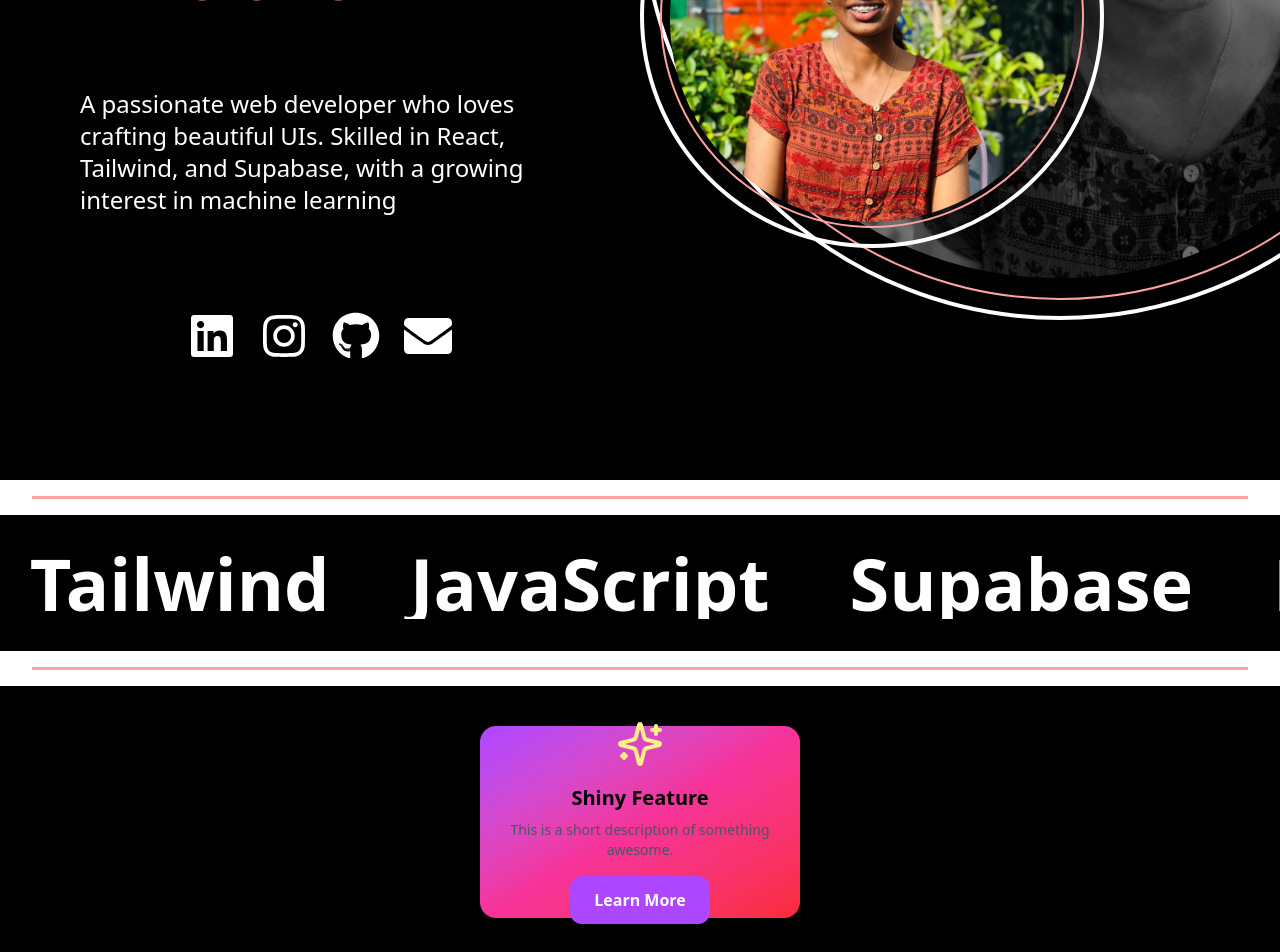
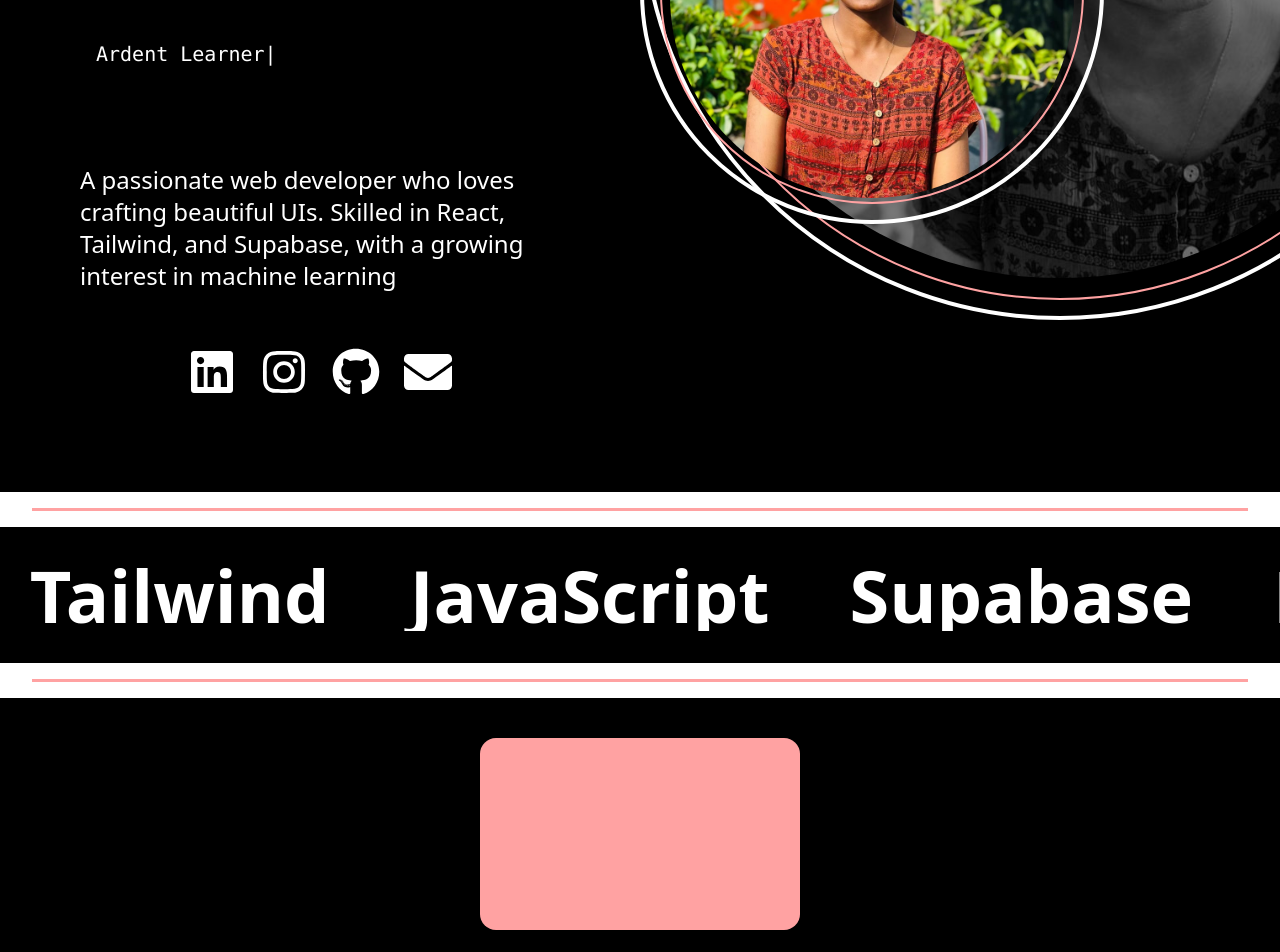
Before and after one commit to 3-stardust-7/Portfolio, a React (Vite) app: page / in a window 1280 px wide. Shown: the part 320-1272 px from the top of the page. Built offline with nearby package versions, Linux system fonts and the light colour scheme.

Commit message:
Typewriter text

```diff
--- a/src/components/TiltGlowCard.jsx
+++ b/src/components/TiltGlowCard.jsx
@@ -12,18 +12,9 @@ export default function TiltGlowCard({ title, description, icon }) {
       glarePosition="all"
       tiltMaxAngleX={15}
       tiltMaxAngleY={15}
-      className="w-80 h-48 bg-gradient-to-br from-purple-500 via-pink-500 to-red-500 rounded-2xl shadow-2xl p-6 flex flex-col justify-center items-center transition-transform duration-300"
+      className="w-80 h-48 bg-red-300 rounded-2xl shadow-2xl p-6 flex flex-col justify-center items-center transition-transform duration-300"
     >
-      <div className="flex flex-col items-center text-center">
-        <Sparkles className="w-12 h-12 text-yellow-200 mb-4" />
-        <h2 className="text-xl font-bold mb-2">Shiny Feature</h2>
-        <p className="text-gray-600 text-sm mb-4">
-          This is a short description of something awesome.
-        </p>
-        <Magnet className="px-4 py-2 bg-purple-500 text-white rounded-full hover:bg-purple-600 transition">
-          Learn More
-        </Magnet>
-      </div>
+
     </Tilt>
   );
 }
--- /dev/null
+++ b/src/components/Typewriter.jsx
@@ -0,0 +1,56 @@
+import React, { useState, useEffect } from "react";
+
+const TypewriterText = ({ phrases, speed = 100, pause = 1500 }) => {
+  const [displayedText, setDisplayedText] = useState("");
+  const [currentPhraseIndex, setCurrentPhraseIndex] = useState(0);
+  const [isDeleting, setIsDeleting] = useState(false);
+
+  useEffect(() => {
+    const currentPhrase = phrases[currentPhraseIndex];
+    let typingSpeed = speed;
+
+    let timeout;
+
+    if (isDeleting) {
+      typingSpeed /= 2;
+      timeout = setTimeout(() => {
+        setDisplayedText((prev) => prev.slice(0, -1));
+      }, typingSpeed);
+    } else {
+      timeout = setTimeout(() => {
+        setDisplayedText((prev) => currentPhrase.slice(0, prev.length + 1));
+      }, typingSpeed);
+    }
+
+    if (!isDeleting && displayedText === currentPhrase) {
+      timeout = setTimeout(() => setIsDeleting(true), pause);
+    } else if (isDeleting && displayedText === "") {
+      setIsDeleting(false);
+      setCurrentPhraseIndex((prev) => (prev + 1) % phrases.length);
+    }
+
+    return () => clearTimeout(timeout);
+  }, [displayedText, isDeleting, currentPhraseIndex, phrases, speed, pause]);
+
+  return (
+    <div className="text-xl font-mono">
+      {displayedText}
+      <span className="blinking-cursor">|</span>
+    </div>
+  );
+};
+
+export default function Typewriter() {
+  const phrases = [
+    "Web Developer",
+    "Ardent Learner",
+    "ML Enthusiast",
+    "Frontend Developer",
+  ];
+
+  return (
+    <div className="p-4">
+      <TypewriterText phrases={phrases} speed={100} pause={1500} />
+    </div>
+  );
+}
--- a/src/pages/Landing.jsx
+++ b/src/pages/Landing.jsx
@@ -4,6 +4,7 @@ import SocialIcons from "../components/Socialicons";
 import Marquee from "react-fast-marquee";
 import Footer from "../components/Footer";
 import Contact from "../components/Contact";
+import Typewriter from "../components/Typewriter";
 
 import TiltGlowCard from "../components/TiltGlowCard";
 
@@ -22,7 +23,11 @@ const Landing = () => {
             <h1 className="mt-40 px-20 text-7xl font-bold animate-fade-in-up">
               Hey! I'm <span className="text-red-300">Kirubha</span>
             </h1>
-            <p className="p-20 font-light text-2xl">
+            <div className="flex flex-row px-20 py-10 font-light text-2xl">
+
+              <Typewriter />
+            </div>
+            <p className="py-10 px-20 font-light text-2xl">
               A passionate web developer who loves crafting beautiful UIs.
               Skilled in React, Tailwind, and Supabase, with a growing interest
               in machine learning
--- a/src/pages/Projects.jsx
+++ b/src/pages/Projects.jsx
@@ -103,19 +103,19 @@ const projectsData = [
         >
           <div className="container mx-auto  px-6">
             {/* Projects Grid */}
-            <div className="grid grid-cols-1 gap-20 lg:p-20">
+            <div className="grid md:grid-cols-2 gap-10 lg:p-20">
               {" "}
               {/* Only 1 column for all screen sizes */}
               {projectsData.map((project) => (
                 <div
                   key={project.id}
-                  className="bg-white lg:w-4/5 mx-auto rounded-2xl shadow-lg overflow-hidden transform hover:scale-105 transition duration-300"
+                  className="bg-white mx-auto rounded-2xl shadow-lg overflow-hidden transform hover:scale-105 transition duration-300"
                 >
                   {/* Project Image */}
                   <img
                     src={project.image}
                     alt={project.title}
-                    className="w-full sm:h-100 lg:h-150 p-2 rounded-2xl object-cover"
+                    className="w-full sm:h-100 lg:h-100 p-2 rounded-2xl object-cover"
                   />
 
                   {/* Project Details */}
```
